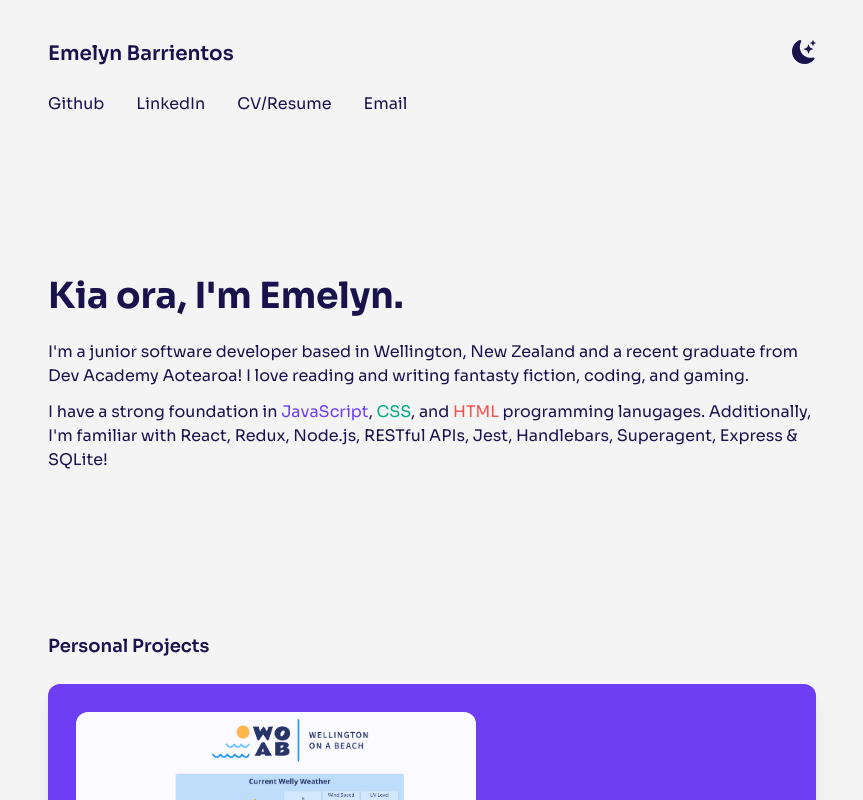
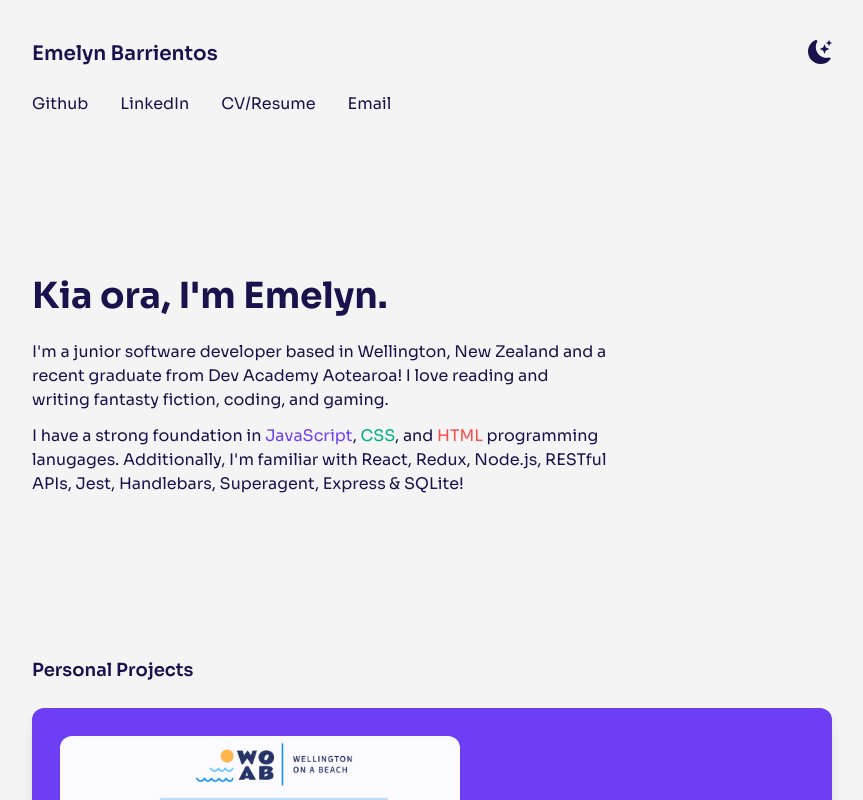
Before and after one commit to emelyn-barrientos/emelyn-barrientos-portfolio, a Next.js app: page / in a window 1280 px wide. Shown: the top 800 px of the page, without its empty margins (208-1071 px from the left). Built offline with nearby package versions, Linux system fonts and the light colour scheme.

Commit message:
Add more more larger screen responsiveness and paragraph responsiveness

```diff
--- a/pages/index.js
+++ b/pages/index.js
@@ -19,7 +19,7 @@ export default function Home() {
         <link rel="icon" href="/favicon.ico" />
       </Head>
 
-      <main className="px-10 py-10 min-h-screen md:px-60 lg:px-64 ">
+      <main className="px-10 py-10 min-h-screen md:px-28 lg:px-48 xl:px-60 2xl:px-72">
         <section className="mb-40">
           <nav className="flex justify-between mb-6">
             <h1 className="text-xl font-semibold">Emelyn Barrientos</h1>
@@ -63,7 +63,7 @@ export default function Home() {
           </nav>
         </section>
 
-        <section className="mb-40">
+        <section className="mb-40 max-w-xl">
           <h2 className="text-4xl font-bold mb-6">Kia ora, I'm Emelyn.</h2>
           <p className="mb-3">
             I'm a junior software developer based in Wellington, New Zealand and
```
